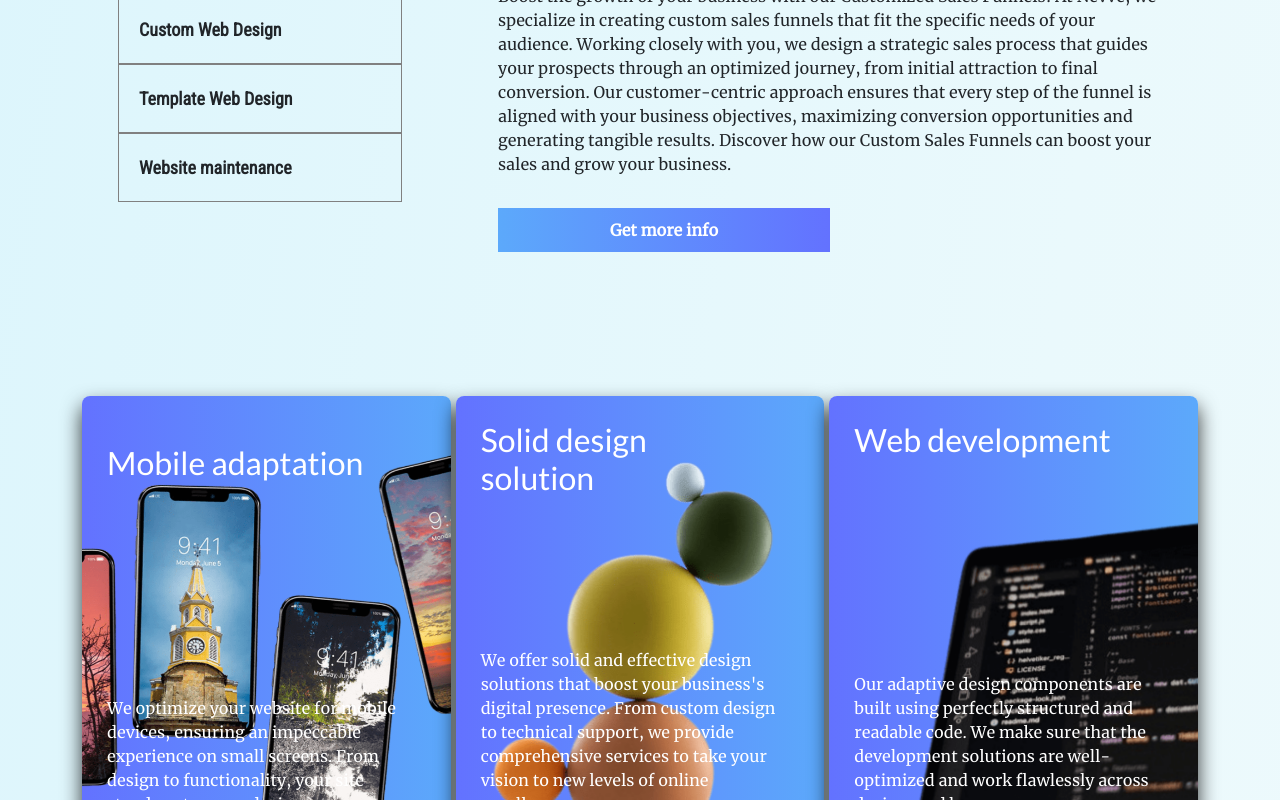
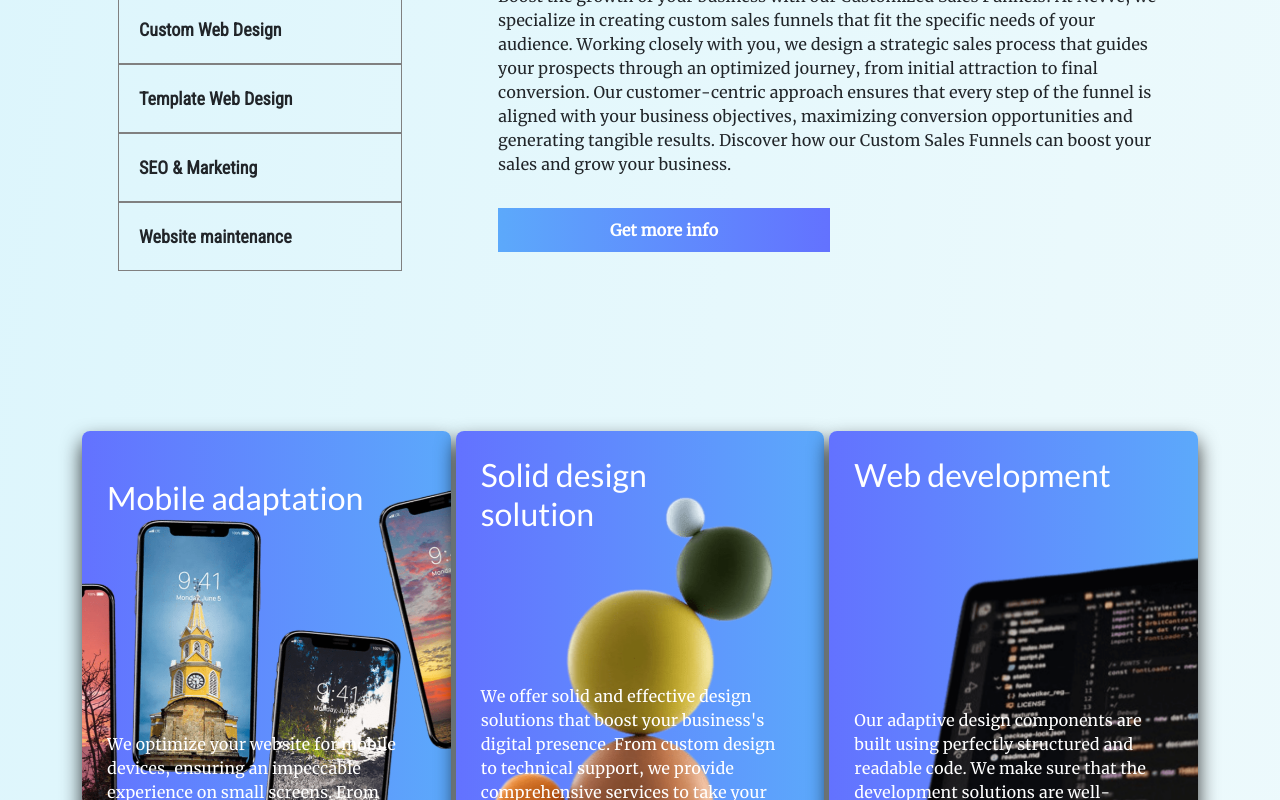
Before and after one commit to Nievas1000/web-design-agency, a React (Vite) app: page / in a window 1280 px wide. Shown: the part 1200-2000 px from the top of the page. Built offline with nearby package versions, Linux system fonts and the light colour scheme.

Commit message:
SEO & Marketing services added

```diff
--- a/src/components/Services.jsx
+++ b/src/components/Services.jsx
@@ -36,8 +36,11 @@ export const Services = ({ openBecomeClient }) => {
                   <li className={serviceSelected === 'template' ? 'active-service' : ''} onClick={() => setServiceSelected('template')}>
                     {t('SERVICES.servicesList.item3')}
                   </li>
+                  <li className={serviceSelected === 'seo' ? 'active-service' : ''} onClick={() => setServiceSelected('seo')}>
+                    {t('SERVICES.servicesList.item4')}
+                  </li>
                   <li className={serviceSelected === 'maintenance' ? 'active-service' : ''} onClick={() => setServiceSelected('maintenance')}>
-                    {t('SERVICES.servicesList.item4')}
+                    {t('SERVICES.servicesList.item5')}
                   </li>
                 </ul>
               </div>
@@ -72,13 +75,23 @@ export const Services = ({ openBecomeClient }) => {
                   </div>
                 </div>
               </div>}
-            {serviceSelected === 'maintenance' &&
+            {serviceSelected === 'seo' &&
               <div className='col-12 col-lg-8 p-5 d-flex justify-content-center fade-in'>
                 <div>
                   <h3>{t('SERVICES.servicesList.subtitle4')}</h3>
                   <p className='pt-3'>{t('SERVICES.servicesList.description4')}</p>
                   <div className='pt-3'>
                     <button className='service-button' onClick={() => openBecomeClient(true, { name: t('SERVICES.servicesList.item4') })}>{t('SERVICES.button')}</button>
+                  </div>
+                </div>
+              </div>}
+            {serviceSelected === 'maintenance' &&
+              <div className='col-12 col-lg-8 p-5 d-flex justify-content-center fade-in'>
+                <div>
+                  <h3>{t('SERVICES.servicesList.subtitle5')}</h3>
+                  <p className='pt-3'>{t('SERVICES.servicesList.description5')}</p>
+                  <div className='pt-3'>
+                    <button className='service-button' onClick={() => openBecomeClient(true, { name: t('SERVICES.servicesList.item5') })}>{t('SERVICES.button')}</button>
                   </div>
                 </div>
               </div>}
--- a/src/i18n/en.json
+++ b/src/i18n/en.json
@@ -26,9 +26,12 @@
             "item3":"Template Web Design",
             "subtitle3":"Effortless Elegance: Transform with Template Web Design",
             "description3":"Unleash the potential of swift yet stylish web solutions with our Template Web Design service. Choose from a diverse range of design templates, each a foundation for your digital vision. Our efficient process allows you to quickly select the template that resonates with your goals. From there, we meticulously customize every detail to align perfectly with your brand and requirements. This streamlined approach ensures the delivery of an attractive and functional website, elevating your digital presence uniquely and effectively.",
-            "item4":"Website maintenance",
-            "subtitle4":"Uninterrupted Excellence: Website Maintenance for Seamless Operation",
-            "description4":"Elevate your digital longevity with our Website Maintenance service. Your online journey doesn't conclude with the launch of your website. Our team is dedicated to continual collaboration, ensuring your platform operates smoothly and securely. From technical updates to vigilant monitoring, we take responsibility for maintaining the optimal health of your site. This option provides peace of mind, allowing your digital presence to evolve efficiently and consistently."
+            "item4":"SEO & Marketing",
+            "subtitle4":"Boost Your Online Visibility with Strategic SEO and Marketing",
+            "description4":"Unlock the potential of your online presence with our Strategic SEO and Marketing service. We go beyond traditional marketing by implementing targeted strategies across various platforms, including Facebook, TikTok, and Google Ads. By analyzing your target audience and competition, we tailor our approach to maximize your visibility and engagement. From optimizing your website for search engines to crafting compelling ad campaigns, our focus is on driving results that elevate your brand. With our data-driven insights and continuous optimization, we ensure that your marketing efforts generate tangible growth and ROI.",
+            "item5":"Website maintenance",
+            "subtitle5":"Uninterrupted Excellence: Website Maintenance for Seamless Operation",
+            "description5":"Elevate your digital longevity with our Website Maintenance service. Your online journey doesn't conclude with the launch of your website. Our team is dedicated to continual collaboration, ensuring your platform operates smoothly and securely. From technical updates to vigilant monitoring, we take responsibility for maintaining the optimal health of your site. This option provides peace of mind, allowing your digital presence to evolve efficiently and consistently."
         },
         "button":"Get more info",
         "servicesCards":{
@@ -102,6 +105,15 @@
                 ]
             },
             {
+                "title": "SEO & Marketing",
+                "section": "seo",
+                "items":[
+                    "Targeted Audience Analysis",
+                    "Platform-Specific Strategies (Facebook, TikTok, Google Ads)",
+                    "Data-Driven Optimization"
+                ]
+            },
+            {
                 "title": "Website Maintenance",
                 "section": "maintenance",
                 "items":[
@@ -161,7 +173,7 @@
             {
                 "icon": "fa-solid fa-microphone-lines",
                 "title": "Cost-Effective Promotion",
-                "description":"Compared to traditional forms of advertising, such as print media or TV commercials, maintaining a website is a cost-effective way to market your small business. Online marketing tools like social media and search engine optimization (SEO) can be utilized at a lower cost."
+                "description":"In contrast to conventional advertising methods like print media or TV commercials, maintaining a website presents a cost-effective solution for marketing your small business. By incorporating online marketing tools such as social media and search engine optimization (SEO), you can achieve effective promotion at a fraction of the cost."
             }
         ]
     },
@@ -174,6 +186,7 @@
                 "Sales Funnels",
                 "Custom Web Design",
                 "Template Web Design",
+                "SEO & Marketing",
                 "Website Maintenance"
             ],
             "footer1": "Go to",
@@ -198,8 +211,8 @@
                 "description": "This is the stage where you can relax and entrust us with the heavy lifting. Your only task is to provide us with your logo, pertinent information, and any images you'd like to feature on your website. From there, we take care of the entire process, ensuring a seamless and hassle-free experience for you."
             },
             {
-                "title": "5. Website maintenance",
-                "description": "In our last step, we offer an additional option for those who want constant maintenance of their website. This service ensures that your site remains up to date, secure and optimized at all times. We take care of technical updates, performance monitoring and any necessary adjustments to keep your digital presence in its best shape."
+                "title": "5. Website Maintenance and Marketing Integration",
+                "description": "In our final step, we offer an additional option for clients who desire continuous upkeep of their website. This service ensures that your site remains up to date, secure, and optimized at all times. Additionally, we provide the choice to integrate marketing strategies, including targeted advertising campaigns through platforms like Facebook, TikTok, and Google Ads, as well as Search Engine Optimization (SEO), to enhance your online presence further."
             }
         ]
     },
@@ -230,6 +243,7 @@
             "Sales Funnels",
             "Custom Web Design",
             "Template Web Design",
+            "SEO & Marketing",
             "Website Maintenance"
         ],
         "customMessage": "I want more information about ",
--- a/src/i18n/es.json
+++ b/src/i18n/es.json
@@ -26,9 +26,12 @@
             "item3":"Plantillas de diseño web",
             "subtitle3":"Elegancia sin esfuerzo: transfórmese con plantillas de diseño web",
             "description3":"Libere el potencial de soluciones web rápidas pero elegantes con nuestro servicio de diseño web de plantillas. Elija entre una amplia gama de plantillas de diseño, cada una de las cuales constituye la base de su visión digital. Nuestro proceso eficiente le permite seleccionar rápidamente la plantilla que se adapta a sus objetivos. A partir de ahí, personalizamos meticulosamente cada detalle para alinearlo perfectamente con su marca y sus requisitos. Este enfoque optimizado garantiza la entrega de un sitio web atractivo y funcional, elevando su presencia digital de manera única y efectiva.",
-            "item4":"Mantenimiento de sitio web",
-            "subtitle4":"Excelencia ininterrumpida: mantenimiento del sitio web para un perfecto funcionamiento",
-            "description4":"Eleve su longevidad digital con nuestro servicio de mantenimiento de sitios web. Su viaje en línea no concluye con el lanzamiento de su sitio web. Nuestro equipo está dedicado a la colaboración continua, garantizando que su plataforma funcione sin problemas y de forma segura. Desde actualizaciones técnicas hasta monitoreo atento, asumimos la responsabilidad de mantener la salud óptima de su sitio. Esta opción brinda tranquilidad, permitiendo que su presencia digital evolucione de manera eficiente y consistente."
+            "item4":"SEO & Marketing",
+            "subtitle4":"Aumente su visibilidad en línea con SEO y marketing estratégicos",
+            "description4":"Libera el potencial de tu presencia online con nuestro servicio de SEO y Marketing. Vamos más allá del marketing tradicional implementando estrategias específicas en varias plataformas, incluidas Facebook, TikTok y Google Ads. Al analizar su público objetivo y su competencia, adaptamos nuestro enfoque para maximizar su visibilidad y participación. Desde optimizar su sitio web para los motores de búsqueda hasta crear campañas publicitarias atractivas, nuestro enfoque está en generar resultados que eleven su marca. Con nuestra información basada en datos y optimización continua, nos aseguramos de que sus esfuerzos de marketing generen un crecimiento y un retorno de la inversión tangibles.",
+            "item5":"Mantenimiento de sitio web",
+            "subtitle5":"Excelencia ininterrumpida: mantenimiento del sitio web para un perfecto funcionamiento",
+            "description5":"Eleve su longevidad digital con nuestro servicio de mantenimiento de sitios web. Su viaje en línea no concluye con el lanzamiento de su sitio web. Nuestro equipo está dedicado a la colaboración continua, garantizando que su plataforma funcione sin problemas y de forma segura. Desde actualizaciones técnicas hasta monitoreo atento, asumimos la responsabilidad de mantener la salud óptima de su sitio. Esta opción brinda tranquilidad, permitiendo que su presencia digital evolucione de manera eficiente y consistente."
         },
         "button":"Obten mas informacion",
         "servicesCards":{
@@ -102,6 +105,15 @@
                 ]
             },
             {
+                "title": "SEO & Marketing",
+                "section": "seo",
+                "items":[
+                    "Análisis de la audiencia objetivo",
+                    "Estrategias específicas de plataforma (Facebook, TikTok, Google Ads)",
+                    "Optimización basada en datos"
+                ]
+            },
+            {
                 "title": "Mantenimiento del sitio web",
                 "section": "maintenance",
                 "items":[
@@ -161,7 +173,7 @@
             {
                 "icon": "fa-solid fa-microphone-lines",
                 "title": "Promoción rentable",
-                "description":"En comparación con las formas tradicionales de publicidad, como los medios impresos o los comerciales de televisión, mantener un sitio web es una forma rentable de promocionar su pequeña empresa. Las herramientas de marketing online, como las redes sociales y la optimización de motores de búsqueda (SEO), se pueden utilizar a un coste menor."
+                "description":"A diferencia de los métodos publicitarios convencionales, como los medios impresos o los anuncios de televisión, mantener un sitio web presenta una solución rentable para comercializar su pequeña empresa. Al incorporar herramientas de marketing online, como las redes sociales y la optimización de motores de búsqueda (SEO), puedes lograr una promoción eficaz a una fracción del coste."
             }
         ]
     },
@@ -174,6 +186,7 @@
                 "Embudos de Venta",
                 "Diseño web personalizado",
                 "Plantillas de diseño web",
+                "SEO & Marketing",
                 "Mantenimiento del sitio web"
             ],
             "footer1": "Vaya a la",
@@ -198,8 +211,8 @@
                 "description": "Esta es la etapa en la que usted puede relajarse y confiarnos el trabajo pesado. Su única tarea es proporcionarnos su logotipo, información pertinente y cualquier imagen que desee incluir en su sitio web. A partir de ahí, nos encargamos de todo el proceso, garantizándole una experiencia perfecta y sin complicaciones."
             },
             {
-                "title": "5. Mantenimiento del sitio web",
-                "description": "En nuestro último paso, ofrecemos una opción adicional para aquellos que desean un mantenimiento constante de su sitio web. Este servicio garantiza que su sitio permanezca actualizado, seguro y optimizado en todo momento. Nos encargamos de las actualizaciones técnicas, el seguimiento del rendimiento y cualquier ajuste necesario para mantener su presencia digital en la mejor forma."
+                "title": "5. Mantenimiento del sitio web e integración de marketing",
+                "description": "En nuestro paso final, ofrecemos una opción adicional para los clientes que desean un mantenimiento continuo de su sitio web. Este servicio garantiza que su sitio permanezca actualizado, seguro y optimizado en todo momento. Además, brindamos la opción de integrar estrategias de marketing, incluidas campañas publicitarias dirigidas a través de plataformas como Facebook, TikTok y Google Ads, así como optimización de motores de búsqueda (SEO), para mejorar aún más su presencia en línea."
             }
         ]
     },
@@ -230,6 +243,7 @@
             "Embudos de venta",
             "Diseño web personalizado",
             "Plantillas de diseño web",
+            "SEO & Marketing",
             "Mantenimiento de sitio web"
         ],
         "customMessage": "Quiero mas informacion sobre ",
```
Also changed, not shown: 1 other file (tests, documents, lock files or other folders).
